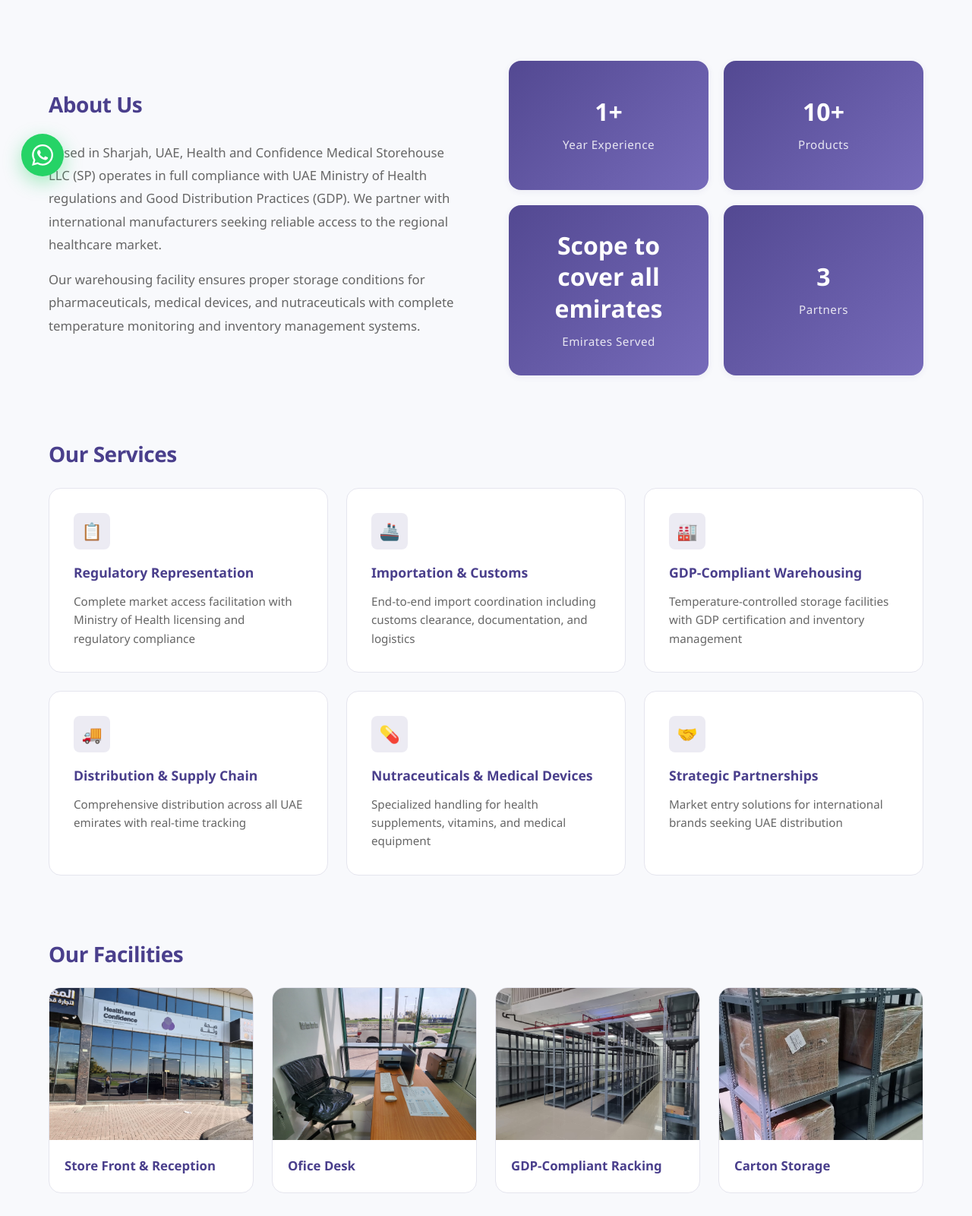
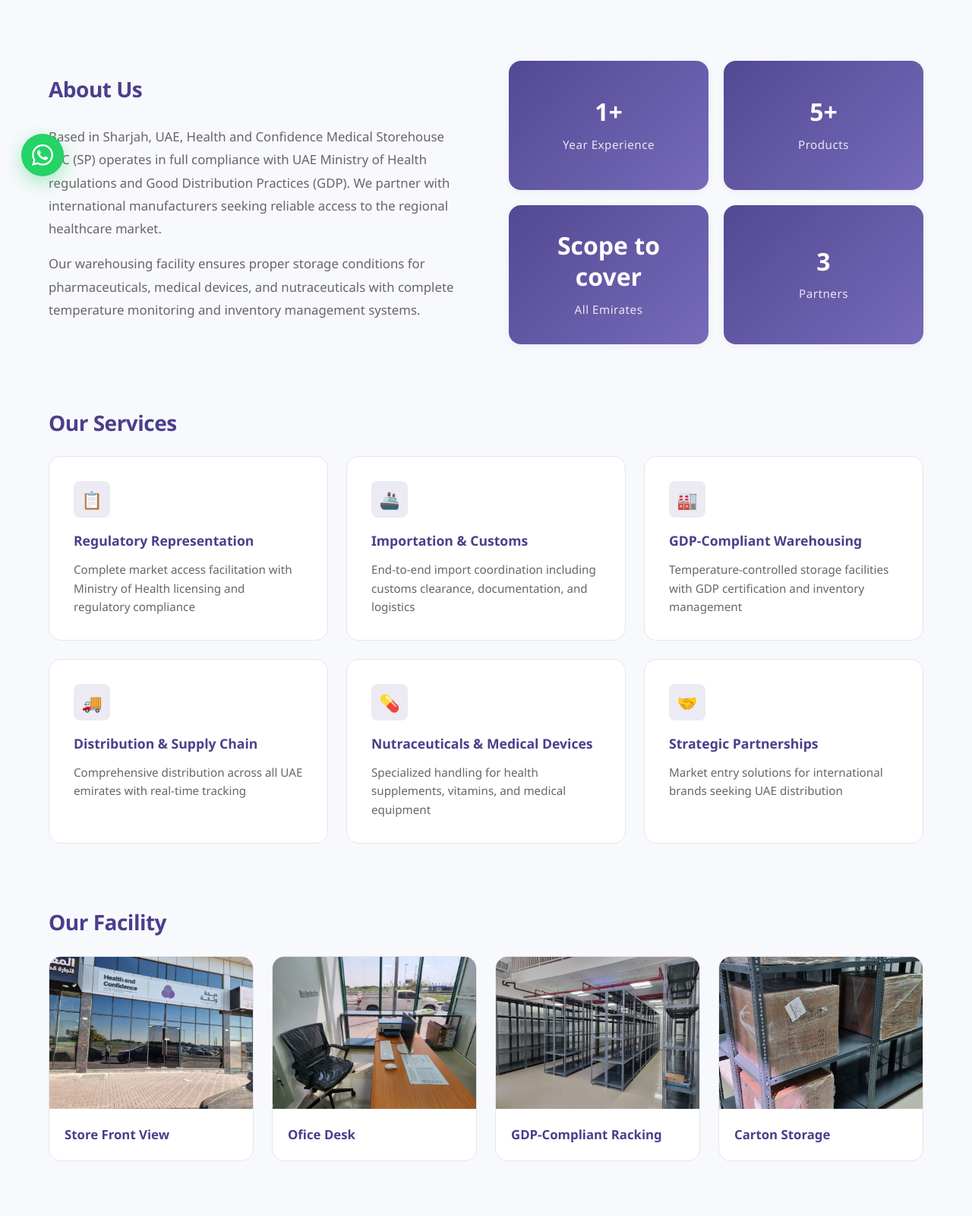
Before and after one commit to HandC-Sales/website, a plain HTML site: page index.html in a window 1280 px wide. Shown: the part 540-2140 px from the top of the page at 76% size. Drawn offline with Linux system fonts and the light colour scheme.

Commit message:
updates
new

```diff
--- a/index.html
+++ b/index.html
@@ -28,7 +28,7 @@
     <div class="nav-links">
       <a href="#about">About</a>
       <a href="#services">Services</a>
-      <a href="#facilities">Facilities</a>
+      <a href="#facility">Facility</a>
       <a href="#contact">Contact</a>
     </div>
 
@@ -42,7 +42,7 @@
   <div class="mobile-menu" id="mobileMenu">
     <a href="#about" onclick="toggleMenu()">About</a>
     <a href="#services" onclick="toggleMenu()">Services</a>
-    <a href="#facilities" onclick="toggleMenu()">Facilities</a>
+    <a href="#facility" onclick="toggleMenu()">Facility</a>
     <a href="#contact" onclick="toggleMenu()">Contact</a>
   </div>
 </div>
@@ -87,12 +87,12 @@
           <span class="stat-label">Year Experience</span>
         </div>
         <div class="stat-box">
-          <span class="stat-number">10+</span>
+          <span class="stat-number">5+</span>
           <span class="stat-label">Products</span>
         </div>
         <div class="stat-box">
-          <span class="stat-number">Scope to cover all emirates</span>
-          <span class="stat-label">Emirates Served</span>
+          <span class="stat-number">Scope to cover</span>
+          <span class="stat-label">All Emirates</span>
         </div>
         <div class="stat-box">
           <span class="stat-number">3</span>
@@ -139,14 +139,14 @@
     </div>
   </section>
 
-  <!-- FACILITIES -->
-  <section id="facilities">
-    <h2>Our Facilities</h2>
-    <div class="facilities-grid">
+  <!-- FACILITY -->
+  <section id="facility">
+    <h2>Our Facility</h2>
+    <div class="facility-grid">
       <div class="facility-card">
         <img src="h&c front.jpeg" alt="Store front and reception area of Health and Confidence">
         <div class="facility-info">
-          <h3>Store Front &amp; Reception</h3>
+          <h3>Store Front View</h3>
         </div>
       </div>
       <div class="facility-card">
@@ -265,7 +265,7 @@
   <div class="footer-links">
     <a href="#about">About</a>
     <a href="#services">Services</a>
-    <a href="#facilities">Facilities</a>
+    <a href="#facility">Facility</a>
     <a href="#contact">Contact</a>
   </div>
   &copy; <span id="footerYear"></span> Health and Confidence Medical Storehouse LLC (SP). All rights reserved.
--- a/styles.css
+++ b/styles.css
@@ -293,8 +293,8 @@ p{color:var(--muted);margin-bottom:16px}
   line-height:1.6;
 }
 
-/* FACILITIES */
-.facilities-grid{
+/* FACILITY */
+.facility-grid{
   display:grid;
   grid-template-columns:repeat(auto-fit,minmax(260px,1fr));
   gap:24px;
@@ -446,7 +446,7 @@ p{color:var(--muted);margin-bottom:16px}
   padding:48px;
   text-align:center;
   max-width:900px;
-  margin:60px auto 0;
+  margin:30px auto 0;
 }
 .google-profile h2{margin-bottom:12px}
 .google-profile p{
@@ -604,4 +604,6 @@ footer img{
   .stat-number{font-size:2rem}
   .google-profile{padding:32px 20px}
   .map-container{height:350px}
+  .about-stats{grid-template-columns:1fr}
+  .stat-box{padding:24px 20px; min-height:140px}
 }
```
